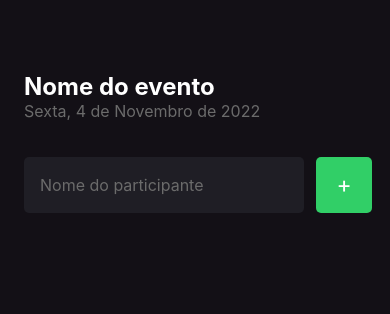
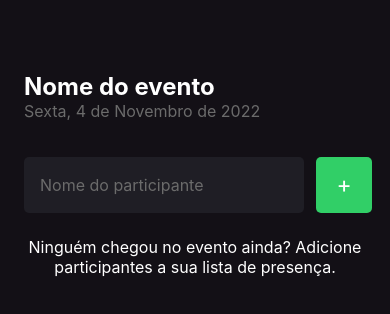
Before and after one commit to gabrielkunst/i-am-here, a React Native app: screen / in a window 390 px wide. Shown: the top 314 px of the page. Built offline with nearby package versions, Linux system fonts and the light colour scheme.

Commit message:
refactor - adding flatList instead of mapping the array

```diff
--- a/src/screens/Home/index.tsx
+++ b/src/screens/Home/index.tsx
@@ -1,7 +1,14 @@
 import { useState } from "react";
 import { Participant } from "../Participant/Participant";
 import { styles } from "./styles";
-import { Text, TextInput, TouchableOpacity, View } from "react-native";
+import {
+	FlatList,
+	ScrollView,
+	Text,
+	TextInput,
+	TouchableOpacity,
+	View,
+} from "react-native";
 import { ParticipantType } from "../../@types/ParticipantType";
 
 export function Home() {
@@ -52,15 +59,24 @@ export function Home() {
 					<Text style={styles.buttonText}>+</Text>
 				</TouchableOpacity>
 			</View>
-			<View style={styles.participants}>
-				{participants.map((participant) => (
+			<FlatList
+				style={styles.participants}
+				data={participants}
+				showsVerticalScrollIndicator={false}
+				keyExtractor={(participant) => participant.id}
+				renderItem={({ item }) => (
 					<Participant
-						key={participant.id}
-						participant={participant}
-						handleParticipantRemove={handleParticipantRemove}
+						participant={item}
+						onRemove={handleParticipantRemove}
 					/>
-				))}
-			</View>
+				)}
+				ListEmptyComponent={() => (
+					<Text style={styles.emptyListText}>
+						Ninguém chegou no evento ainda? Adicione participantes a
+						sua lista de presença.
+					</Text>
+				)}
+			/>
 		</View>
 	);
 }
--- a/src/screens/Home/styles.ts
+++ b/src/screens/Home/styles.ts
@@ -44,6 +44,12 @@ export const styles = StyleSheet.create({
 		gap: 12,
 	},
 	participants: {
+		rowGap: 12,
 		gap: 12,
 	},
+	emptyListText: {
+		textAlign: "center",
+		color: "#FFF",
+		fontSize: 16,
+	},
 });
--- a/src/screens/Participant/Participant.tsx
+++ b/src/screens/Participant/Participant.tsx
@@ -4,11 +4,11 @@ import { ParticipantType } from "../../@types/ParticipantType";
 
 interface ParticipantProps {
 	participant: ParticipantType;
-	handleParticipantRemove: (id: string) => void;
+	onRemove: (id: string) => void;
 }
 
 export function Participant({
-	handleParticipantRemove,
+	onRemove,
 	participant: { id, name },
 }: ParticipantProps) {
 	return (
@@ -18,7 +18,7 @@ export function Participant({
 			</View>
 			<TouchableOpacity
 				style={styles.button}
-				onPress={() => handleParticipantRemove(id)}
+				onPress={() => onRemove(id)}
 			>
 				<Text style={styles.buttonText}>-</Text>
 			</TouchableOpacity>
--- a/src/screens/Participant/styles.ts
+++ b/src/screens/Participant/styles.ts
@@ -2,6 +2,7 @@ import { StyleSheet } from "react-native";
 
 export const styles = StyleSheet.create({
 	card: {
+		marginTop: 16,
 		height: 56,
 		flexDirection: "row",
 		alignItems: "center",
```
